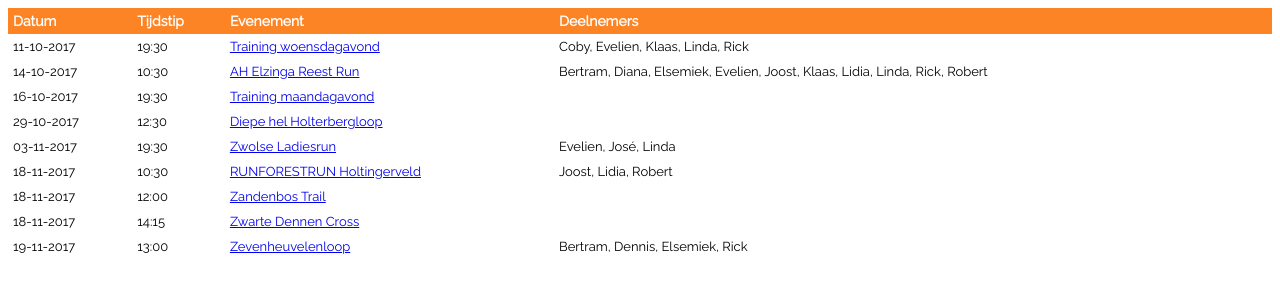
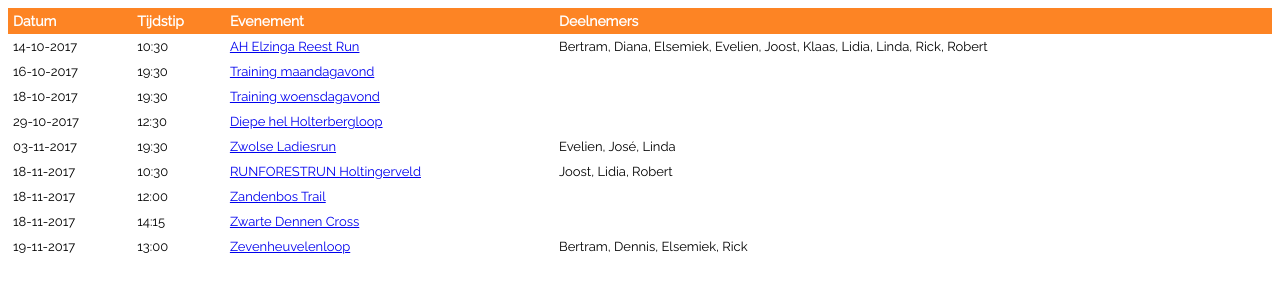
Before and after one commit to joostvenema/kblg, a plain HTML site: page index.html in a window 1280 px wide. Drawn offline with Linux system fonts and the light colour scheme.

Commit message:
update agenda

```diff
--- a/index.html
+++ b/index.html
@@ -19,9 +19,9 @@
 </tr>
 </thead>
 <tbody>
-<tr><td>11-10-2017</td><td>19:30</td><td><a href=https://www.strava.com/clubs/234627/group_events/224432>Training woensdagavond</a></td><td>Coby, Evelien, Klaas, Linda, Rick</td></tr>
 <tr><td>14-10-2017</td><td>10:30</td><td><a href=https://www.strava.com/clubs/234627/group_events/217753>AH Elzinga Reest Run</a></td><td>Bertram, Diana, Elsemiek, Evelien, Joost, Klaas, Lidia, Linda, Rick, Robert</td></tr>
 <tr><td>16-10-2017</td><td>19:30</td><td><a href=https://www.strava.com/clubs/234627/group_events/224430>Training maandagavond</a></td><td></td></tr>
+<tr><td>18-10-2017</td><td>19:30</td><td><a href=https://www.strava.com/clubs/234627/group_events/224432>Training woensdagavond</a></td><td></td></tr>
 <tr><td>29-10-2017</td><td>12:30</td><td><a href=https://www.strava.com/clubs/234627/group_events/224446>Diepe hel Holterbergloop</a></td><td></td></tr>
 <tr><td>03-11-2017</td><td>19:30</td><td><a href=https://www.strava.com/clubs/234627/group_events/224424>Zwolse Ladiesrun</a></td><td>Evelien, José, Linda</td></tr>
 <tr><td>18-11-2017</td><td>10:30</td><td><a href=https://www.strava.com/clubs/234627/group_events/223278>RUNFORESTRUN Holtingerveld</a></td><td>Joost, Lidia, Robert</td></tr>
```
